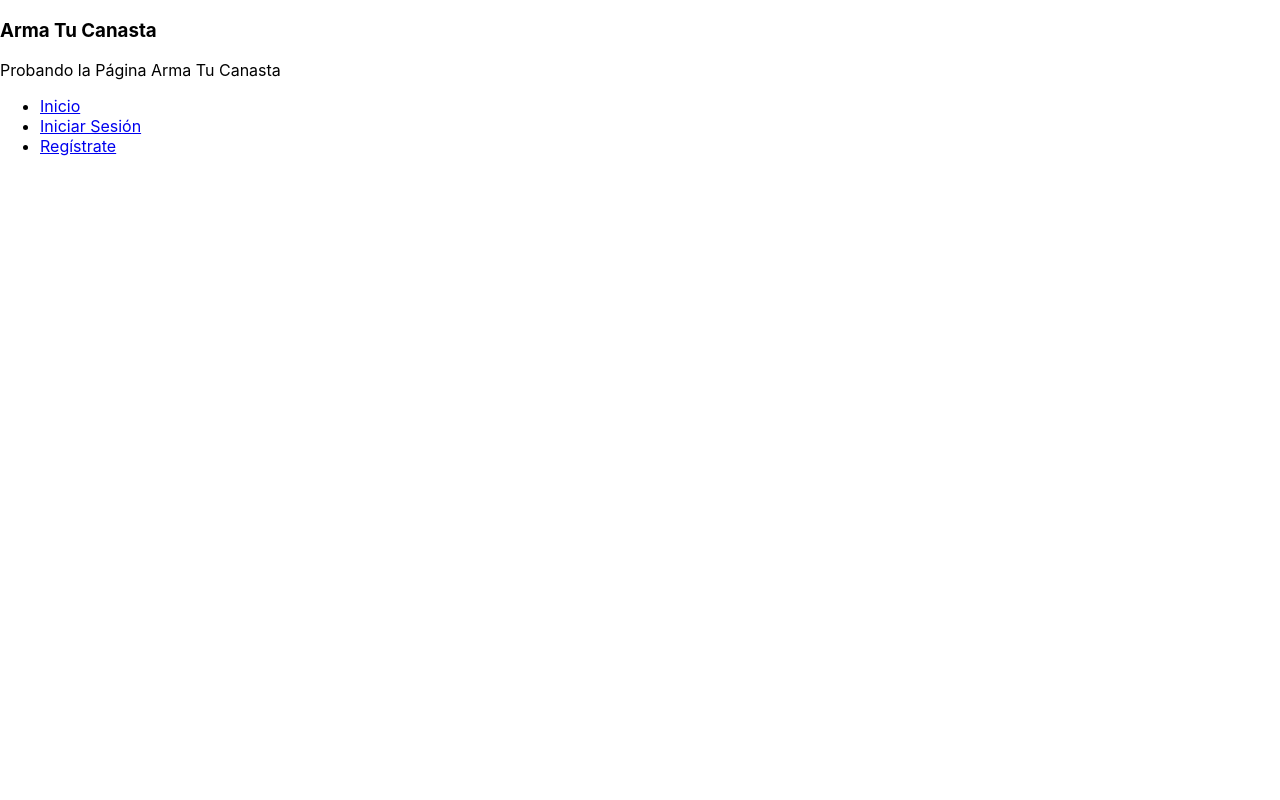
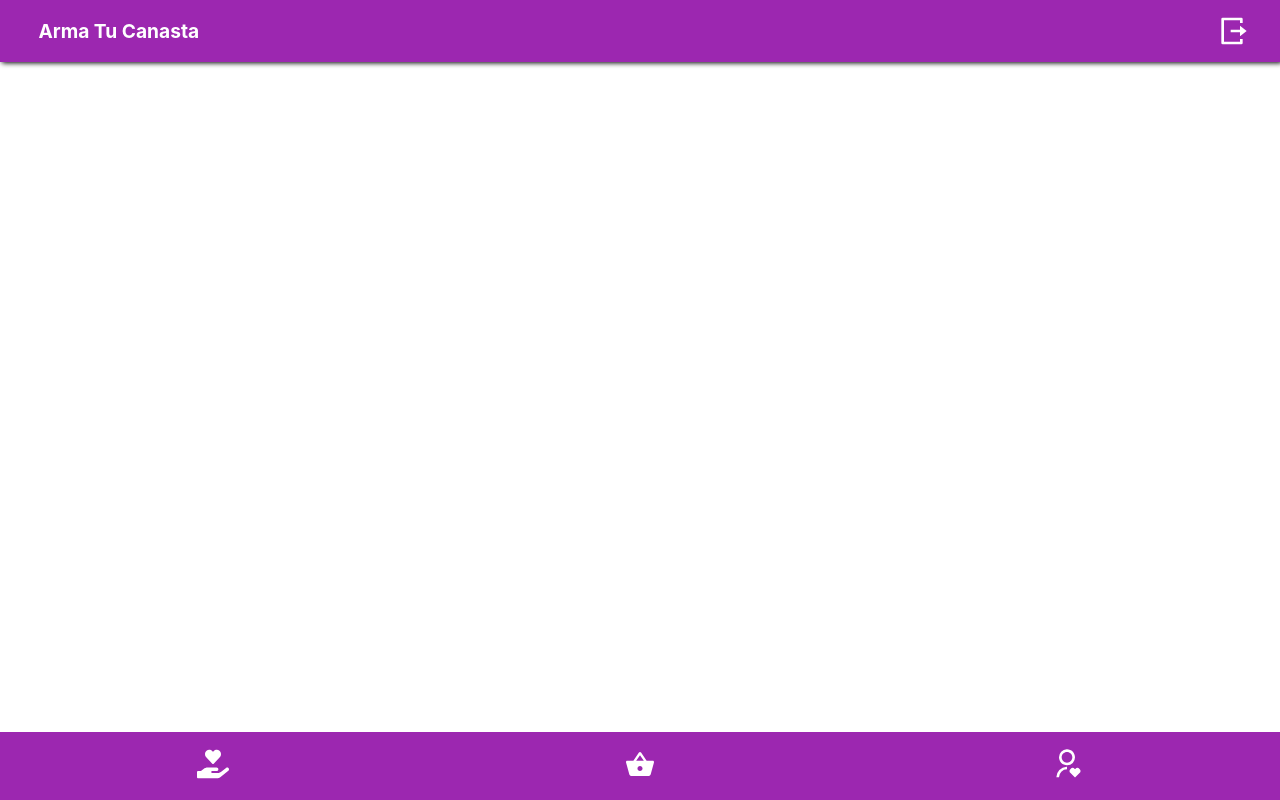
Before and after one commit to gyrbi/cuanticosapp, a React (Create React App) app in the folder frtcuanticos/: page /armaTuCanasta in a window 1280 px wide. Built offline with nearby package versions, Linux system fonts and the light colour scheme.

Commit message:
FRT - Icons&Estilo Header/Footer
Se ejecutó npm install --save react-icons para instalar la librería de íconos y se le dio estilo al Header y Footer (Menús)

```diff
--- a/frtcuanticos/package.json
+++ b/frtcuanticos/package.json
@@ -8,6 +8,7 @@
     "@testing-library/user-event": "^7.2.1",
     "react": "^16.13.1",
     "react-dom": "^16.13.1",
+    "react-icons": "^3.10.0",
     "react-router-dom": "^5.2.0",
     "react-scripts": "3.4.1"
   },
--- /dev/null
+++ b/frtcuanticos/src/Components/Footer/footer.css
@@ -0,0 +1,31 @@
+footer{
+    background-color: #9C27B0;
+    display: flex;
+    position: fixed;
+    left: 0px;
+    bottom: 0px;
+}
+
+footer nav ul{
+    display: flex;
+    justify-content: center;
+    align-items: center;
+    width: 100vw;
+    margin: 0px;
+    padding: 0px;
+}
+
+footer nav ul li{
+    display: flex;
+    justify-content: center;
+    align-items: center;
+    list-style: none;
+    width: 100%;
+}
+
+footer nav ul li a{
+    display: inline-block;
+    text-decoration: none;
+    color: #fff;
+    padding: 1em;
+}
--- a/frtcuanticos/src/Components/Footer/index.js
+++ b/frtcuanticos/src/Components/Footer/index.js
@@ -3,6 +3,11 @@
 import React from 'react';
 
 import {NavLink} from 'react-router-dom';
+import { TiHome } from 'react-icons/ti';
+import { RiLoginBoxLine, RiUserHeartLine } from 'react-icons/ri';
+import { FaUserEdit, FaHandHoldingHeart, FaBoxOpen } from 'react-icons/fa';
+import { IoMdBasket } from 'react-icons/io';
+import './footer.css';
 
 export default ()=>{
     return (
@@ -10,9 +15,20 @@ export default ()=>{
             <footer>
                 <nav>
                     <ul>
-                        <li> <NavLink to="/">Inicio</NavLink> </li>
-                        <li> <NavLink to="/login">Iniciar Sesión</NavLink> </li>
-                        <li> <NavLink to="/register">Regístrate</NavLink> </li>
+                        {/* Menú Principal */}
+                        {/* <li> <NavLink to="/"> <TiHome size="2em"/> </NavLink> </li>
+                        <li> <NavLink to="/login"> <RiLoginBoxLine size="2em"/> </NavLink> </li>
+                        <li> <NavLink to="/register"> <FaUserEdit size="2em"/> </NavLink> </li> */}
+
+                        {/* Menú Donante */}
+                        <li> <NavLink to="/donaciones"> <FaHandHoldingHeart size="2em" /> </NavLink> </li>
+                        <li> <NavLink to="/miDonacion"> <IoMdBasket size="2em" /> </NavLink> </li>
+                        <li> <NavLink to="/voluntariado"> <RiUserHeartLine size="2em" /> </NavLink> </li>
+
+                        {/* Menú Empresa */}
+                        {/* <li> <NavLink to="/donaciones"> <FaHandHoldingHeart size="2em" /> </NavLink> </li>
+                        <li> <NavLink to="/miDonacion"> <IoMdBasket size="2em" /> </NavLink> </li>
+                        <li> <NavLink to="/voluntariado"> <FaBoxOpen size="2em" /> </NavLink> </li> */}
                     </ul>
                 </nav>
             </footer>
--- /dev/null
+++ b/frtcuanticos/src/Components/Header/header.css
@@ -0,0 +1,22 @@
+header{
+    background-color: #9C27B0; /*DARK #7B1FA2*/
+    color: #fff;
+    display: flex;
+    justify-content: space-between;
+    align-items: center;
+    box-shadow: 2px 1px 5px #000;
+    position: fixed;
+    left: 0px;
+    top: 0px;
+    width: 100vw;
+}
+
+header h1{
+    font-size: 1.2em;
+    padding-left: 2em;
+}
+
+header .logoutIcon{
+    padding-right: 2em;
+    cursor: pointer;
+}
--- a/frtcuanticos/src/Components/Header/index.js
+++ b/frtcuanticos/src/Components/Header/index.js
@@ -1,6 +1,9 @@
 // **************************************************** index.js de Header ******************************************************************** //
 
 import React from 'react';
+
+import { RiLogoutBoxRLine } from 'react-icons/ri';
+import './header.css';
 
 // TODO LO QUE SE MANDA AQUÍ COMO PROPIEDAD ESTÁ EN props
 export default ({title})=>{
@@ -9,6 +12,7 @@ export default ({title})=>{
         <section>
             <header>
                 <h1>{title}</h1>
+                <RiLogoutBoxRLine size="2em" className="logoutIcon"/>
             </header>
         </section>
     );
--- a/frtcuanticos/src/index.css
+++ b/frtcuanticos/src/index.css
@@ -5,6 +5,7 @@ body {
     sans-serif;
   -webkit-font-smoothing: antialiased;
   -moz-osx-font-smoothing: grayscale;
+  padding:0;
 }
 
 code {
```
Also changed, not shown: 1 other file (tests, documents, lock files or other folders).
